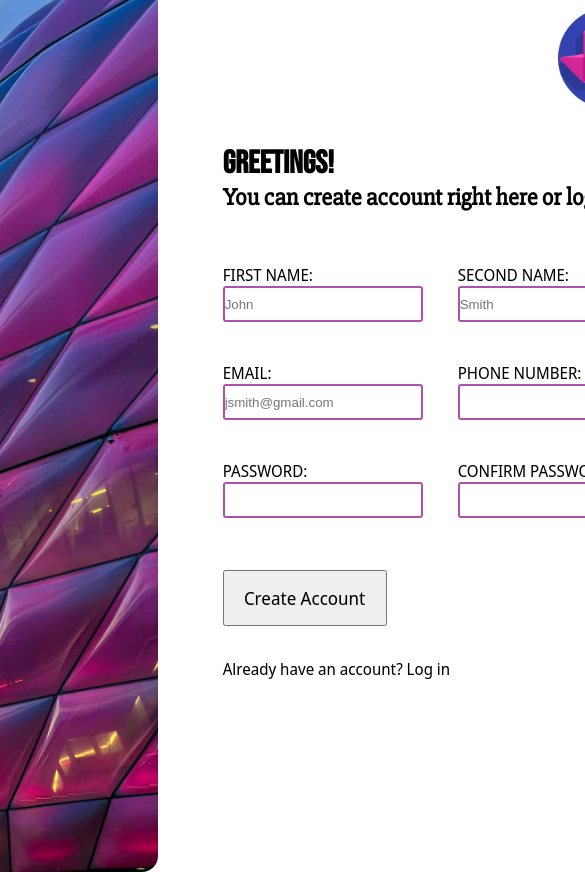
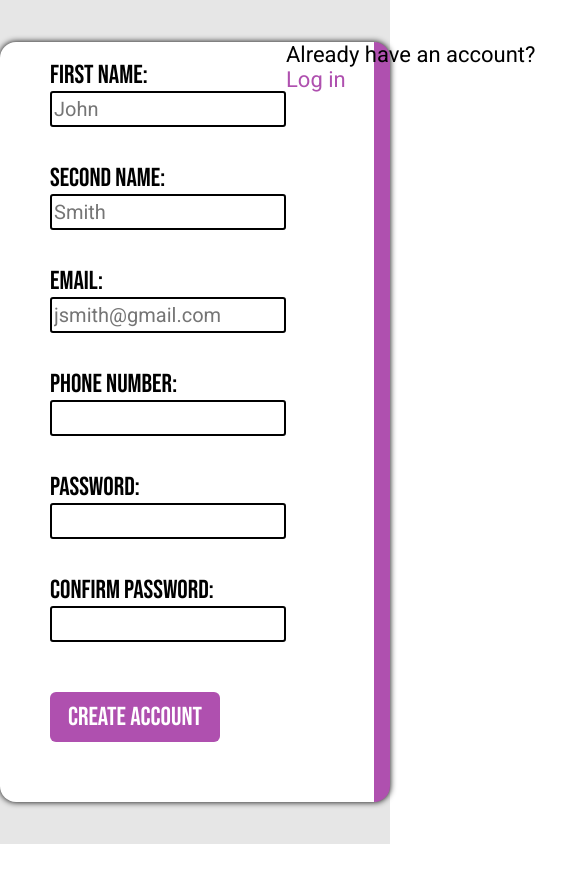
Before and after one commit to ShadyAV/Sign-Up-Form, a plain HTML site: page index.html in a window 390 px wide. Shown: the top 872 px of the page, 585 px wide, since content can reach past the window. After the commit the page ends 844 px from the top, so only its background shows below. Drawn offline with Linux system fonts and the light colour scheme; a web font is replaced by a local one.

Commit message:
Add link and button styling, responsive design

```diff
--- a/index.html
+++ b/index.html
@@ -52,7 +52,7 @@
                     </div>
                     <button type="submit">Create Account</button>
                 </form>
-                <p>Already have an account? Log in</p>
+                <p>Already have an account? <a href="http://">Log in</a></p>
             </div>
         </div>
     </div>
--- a/style.css
+++ b/style.css
@@ -1,15 +1,17 @@
 @import url('https://fonts.googleapis.com/css2?family=Bebas+Neue&display=swap');
-@import url('https://fonts.googleapis.com/css2?family=Slabo+27px&display=swap');
-@import url('https://fonts.googleapis.com/css2?family=Noto+Sans+Display&display=swap');
+@import url('https://fonts.googleapis.com/css2?family=Alatsi&display=swap');
+@import url('https://fonts.googleapis.com/css2?family=Roboto&display=swap');
 
 :root {
     --purple: rgb(175, 80, 175);
+    --lightgrey: #e6e6e6;
 }
 
 * {
     box-sizing: border-box;
     padding: 0;
     margin: 0;
+    font-family: 'Bebas Neue', cursive;
 }
 
 #container {
@@ -18,7 +20,7 @@
     display: flex;
     justify-content: center;
     align-items: center;
-    background-color: #e6e6e6;
+    background-color: var(--lightgrey)
 }
 
 #wrapper {
@@ -26,34 +28,40 @@
     background-color: #fff;
     border-right: 16px solid var(--purple);
     border-radius: 16px;
+    box-shadow: 0 0 6px #000;
+    height: 90%;
 }
 
 #backImg {
-    height: 900px;
     border-radius: 16px;
+    height: 100%;
 }
 
 #rightSide {
     display: flex;
     flex-direction: column;
-    padding: 0px 65px;
-    width: 565px;
+    padding: 0px 50px;
+    width: 600px;
 }
 
 #pinWheelWrapper {
     display: flex;
     justify-content: end;
-    padding-top: 36px;
+    padding-top: 20px;
 }
 
 h1 {
-    font-family: 'Bebas Neue', cursive;
+    font-size: 50px;
     margin-top: 36px;
+    text-shadow: 3px 3px rgb(201, 201, 201);
+    letter-spacing: 1px;
 }
 
 h2 {
-    font-family: 'Slabo 27px', serif;
     margin-bottom: 32px;
+    font-weight: normal;
+    font-size: 22px;
+    font-family: 'Roboto', sans-serif;
 }
 
 .formRow {
@@ -62,31 +70,97 @@ h2 {
 }
 
 .input {
-    font-family: 'Noto Sans Display', sans-serif;
     display: flex;
     flex-direction: column;
-    margin: 20px 0px;
+    margin: 18px 0px;
+    font-size: 20px;
+    font-family: 'Roboto', sans-serif;
 }
 
 .input label {
-    text-transform: uppercase;
+    font-size: 26px;
 }
 
 .input input {
     height: 36px;
-    width: 200px;
+    width: 230px;
     border-radius: 3px;
-    border: 2px solid var(--purple);
+    border-color: #000;
+    font-family: inherit;
+    font-size: 20px;
+    line-height: 1.5;
+    padding: 1px 2px;
+
+    outline: none;
+    border: 2px solid #000;
+}
+
+.input input:focus {
+    border-color: var(--purple);
 }
 
 button {
     margin: 32px 0px;
-    width: 164px;
-    height: 56px;
-    font-size: 18px;
+    width: 170px;
+    height: 50px;
+    font-size: 26px;
+    border-radius: 6px;
+    border: none;
+    background-color: var(--purple);
+    color: #fff;
 }
 
-button,
+button:hover {
+    opacity: 80%;
+    cursor: pointer;
+}
+
 p {
-    font-family: 'Noto Sans Display', sans-serif;
+    font-size: 22px;
+    font-family: 'Roboto', sans-serif;
 }
+
+a {
+    font-family: inherit;
+    color: var(--purple);
+    text-decoration-line: none;
+}
+
+a:hover {
+    opacity: 80%;
+    background-color: var(--purple);
+    background-color: rgba(175, 80, 175, 0.085);
+    border-radius: 6px;
+}
+
+@media (max-width: 1150px) {
+    #backImg {
+        display: none;
+    }
+}
+
+@media (max-width: 680px) {
+    #rightSide {
+        width: 600px;
+        flex-wrap: wrap;
+    }
+
+    .formRow {
+        flex-direction: column;
+    }
+
+    #wrapper {
+        width: 100%;
+    }
+
+    .input input {
+        width: 100%;
+        min-width: 200px;
+    }
+
+    h1,
+    h2,
+    #pinWheelWrapper {
+        display: none;
+    }
+}
```
